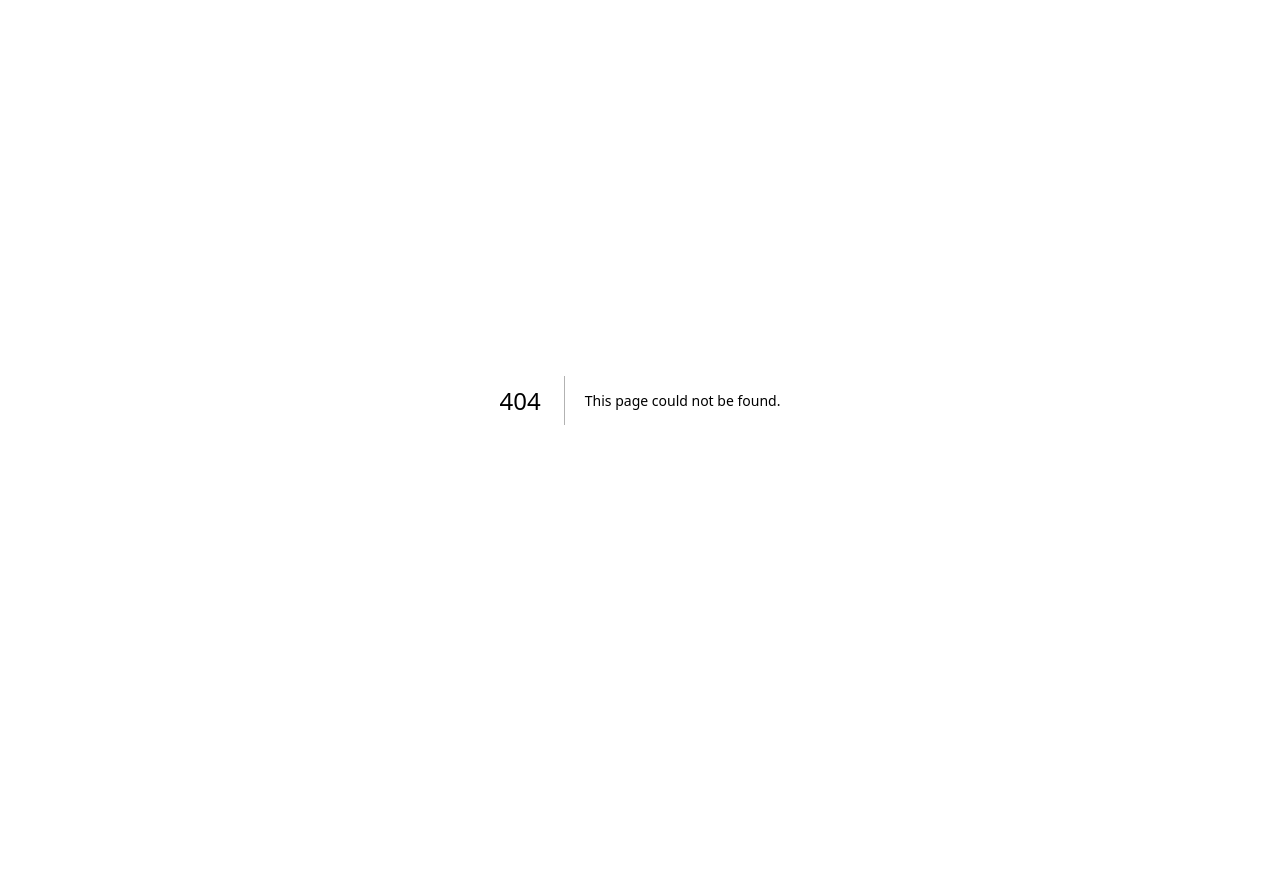
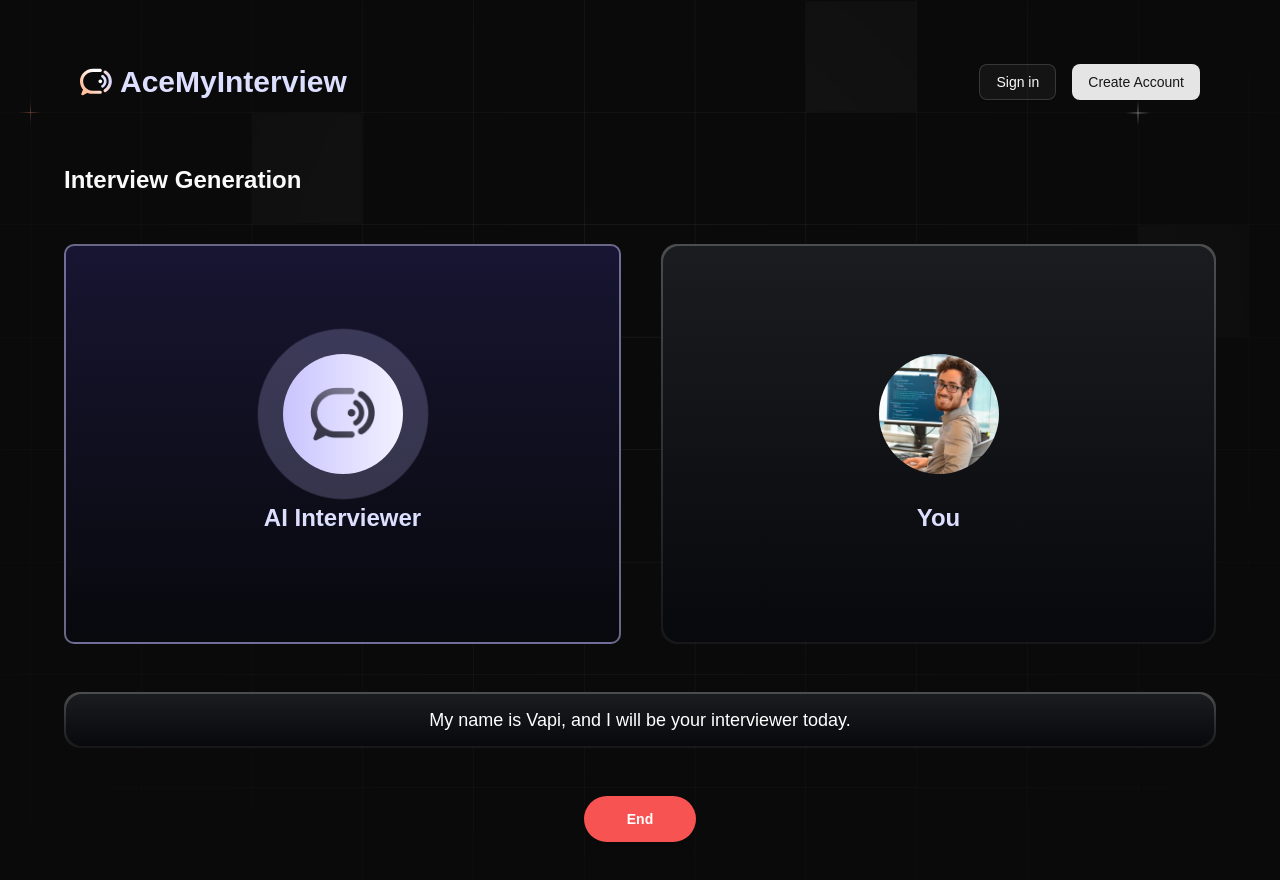
Before and after one commit to alifhakimiazwan/AceMyInterview, a Next.js app: page /interview in a window 1280 px wide. Before the commit this address had no page. Shown: the top 880 px of the page. Before the commit the page ends 800 px from the top, so only its background shows below. Built offline with nearby package versions, Linux system fonts and the light colour scheme; no server answers; a web font is replaced by a local one.

Commit message:
implement ui interview page

```diff
--- /dev/null
+++ b/app/(root)/interview/page.tsx
@@ -0,0 +1,13 @@
+import Agent from "@/components/Agent";
+import React from "react";
+
+const InterviewPage = () => {
+  return (
+    <>
+      <h3>Interview Generation</h3>
+      <Agent userName="You" userId="1" type="generate" />
+    </>
+  );
+};
+
+export default InterviewPage;
--- /dev/null
+++ b/components/Agent.tsx
@@ -0,0 +1,91 @@
+import { AgentProps } from "@/types";
+import Image from "next/image";
+import React from "react";
+import { cn } from "@/lib/utils";
+
+enum CallStatus {
+  INACTIVE = "INACTIVE",
+  CONNECTING = "CONNECTING",
+  ACTIVE = "ACTIVE",
+  FINISHED = "FINISHED",
+}
+
+const Agent = ({ userName }: AgentProps) => {
+  const callStatus = CallStatus.ACTIVE;
+  const isSpeaking = true;
+  const messages = [
+    "Hello, how are you doing today?",
+    "My name is Vapi, and I will be your interviewer today.",
+  ];
+  const lastMessage = messages[messages.length - 1];
+
+  return (
+    <>
+      <div className="call-view">
+        <div className="card-interviewer">
+          {" "}
+          <div className="avatar">
+            <Image
+              src="/ai-avatar.png"
+              alt="vapi"
+              width={65}
+              height={54}
+              className="object-cover"
+            />
+            {isSpeaking && <span className="animate-speak" />}
+          </div>
+          <h3>AI Interviewer</h3>
+        </div>
+        <div className="card-border">
+          <div className="card-content">
+            <Image
+              src="/user-avatar.png"
+              alt="user avatar"
+              width={540}
+              height={540}
+              className="rounded-full object-cover size-[120px]"
+            />
+            <h3>{userName}</h3>
+          </div>
+        </div>
+      </div>
+      {messages.length > 0 && (
+        <div className="transcript-border">
+          <div className="transcript">
+            <p
+              key={lastMessage}
+              className={cn(
+                "transition-opacity duration-500 opacity-0",
+                "animate-fadeIn opacity-100"
+              )}
+            >
+              {lastMessage}
+            </p>
+          </div>
+        </div>
+      )}
+      <div className="w-full flex justify-center">
+        {callStatus !== "ACTIVE" ? (
+          <button className="relative btn-call">
+            <span
+              className={cn(
+                "absolute animate-ping rounded-full opacity-75",
+                callStatus !== "CONNECTING" && "hidden"
+              )}
+            />
+
+            <span className="relative">
+              {callStatus === "INACTIVE" || callStatus === "FINISHED"
+                ? "Call"
+                : ". . ."}
+            </span>
+          </button>
+        ) : (
+          <button className="btn-disconnect">End</button>
+        )}
+      </div>
+    </>
+  );
+};
+
+export default Agent;
```
